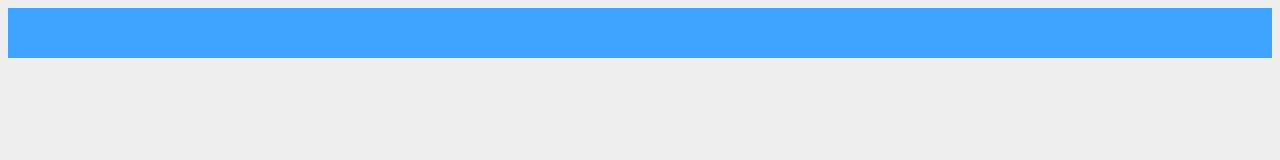
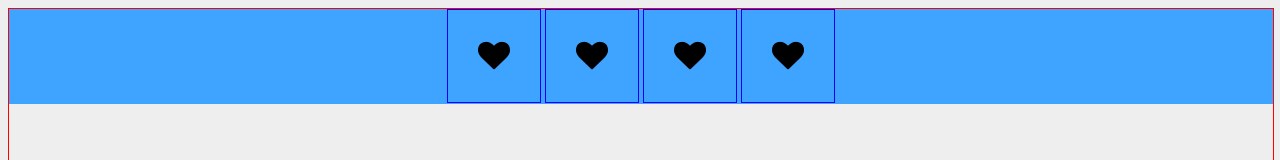
Before and after one commit to darkjsurfer/App, a plain HTML site: page dashboard.html in a window 1280 px wide. Shown: the top 160 px of the page. Drawn offline with Linux system fonts and the light colour scheme.

Commit message:
theres a layout but not sure what is going to be

```diff
--- a/css/app.css
+++ b/css/app.css
@@ -121,11 +121,29 @@ span {
 }
 
 .menu {
+	text-align: center;
 	width:100%;
-	height:50px;
+	height:95px;
 	background-color: #3fa4ff;
 }
 
 .gray {
 	background-color: #eee;
 }
+
+.icons {
+	cursor: pointer;
+	margin:0 auto;
+	display: inline-block;
+}
+
+.icon-space {
+	padding:30px;
+	border:1px solid blue;
+}
+
+.wrapper {
+	width:100%;
+	height:800px;
+	border: 1px solid red;
+}
--- a/dashboard.html
+++ b/dashboard.html
@@ -3,20 +3,27 @@
 <head>
 	<title>The App</title>
 	<link rel="stylesheet" type="text/css" href="css/app.css">
-	<link rel="stylesheet" href="path/to/font-awesome/css/font-awesome.min.css">
+	<link rel="stylesheet" href="https://maxcdn.bootstrapcdn.com/font-awesome/4.5.0/css/font-awesome.min.css">
 </head>
 <body class="gray">
+
+	<div class="wrapper">
 		<div class="menu">
 
 			<div class="icons">
 
-
+				<i class="fa fa-heart fa-2x icon-space" aria-hidden="true"></i>
+				<i class="fa fa-heart fa-2x icon-space" aria-hidden="true"></i>
+				<i class="fa fa-heart fa-2x icon-space" aria-hidden="true"></i>
+				<i class="fa fa-heart fa-2x icon-space" aria-hidden="true"></i>
 
 			</div>
 
 
 
-		</div>
+		</div> <!-- menu -->
+
+	</div> <!-- wrapper -->
 
 
 
```
